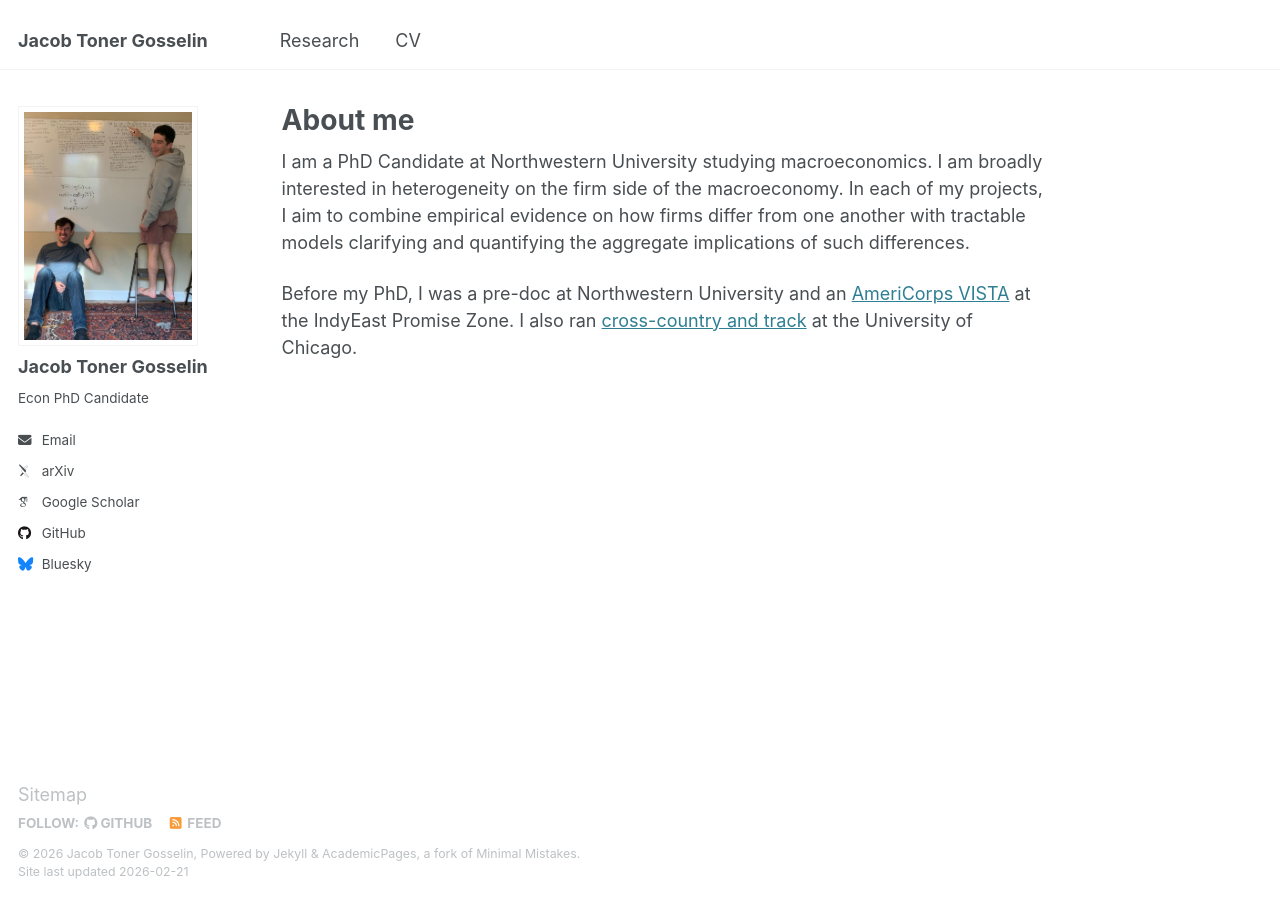
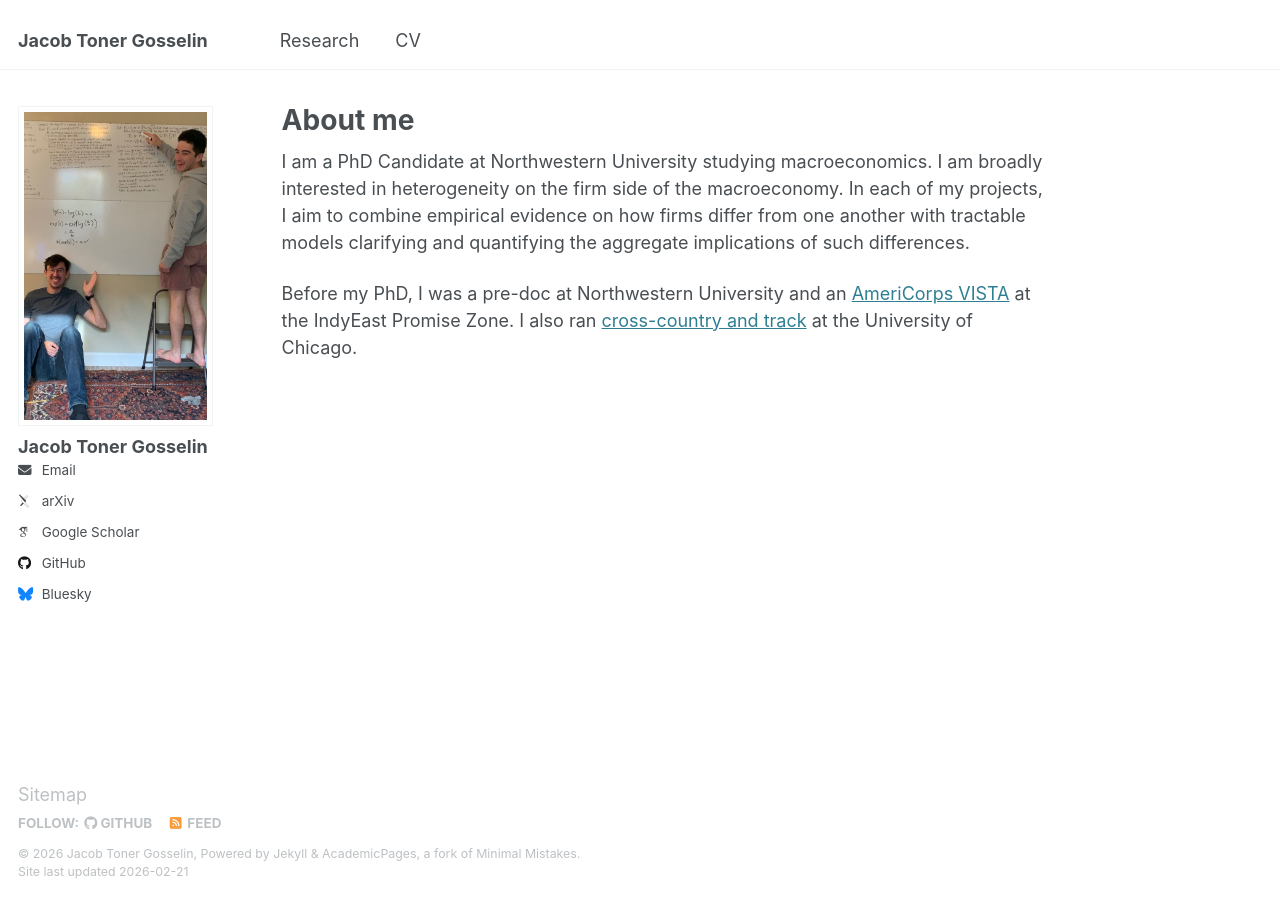
Before and after one commit to jacobgosselin/jacobgosselin.github.io, a Jekyll site: the page built from _pages/about.md, in a window 1280 px wide. Built offline with Jekyll 4.4.1, drawn with Linux system fonts in a browser that asks for light colours; some web fonts are replaced.

Commit message:
Update author bio to be empty and adjust sidebar image dimensions

```diff
--- a/_config.yml
+++ b/_config.yml
@@ -25,7 +25,7 @@ author:
   avatar           : "profile.jpg"
   name             : "Jacob Toner Gosselin"
   pronouns         : # example: "she/her"
-  bio              : "Econ PhD Candidate"
+  bio              : # "Econ PhD Candidate"
   location         : # "Chicago, IL"
   employer         : # "Northwestern University"
   uri              : # URL
--- a/_sass/layout/_sidebar.scss
+++ b/_sass/layout/_sidebar.scss
@@ -90,8 +90,8 @@
   }
 
   img {
-    width: 180px;
-    height: 240px;
+    width: 240px;
+    height: 320px;
     object-fit: cover;
     object-position: center top;
 
```
